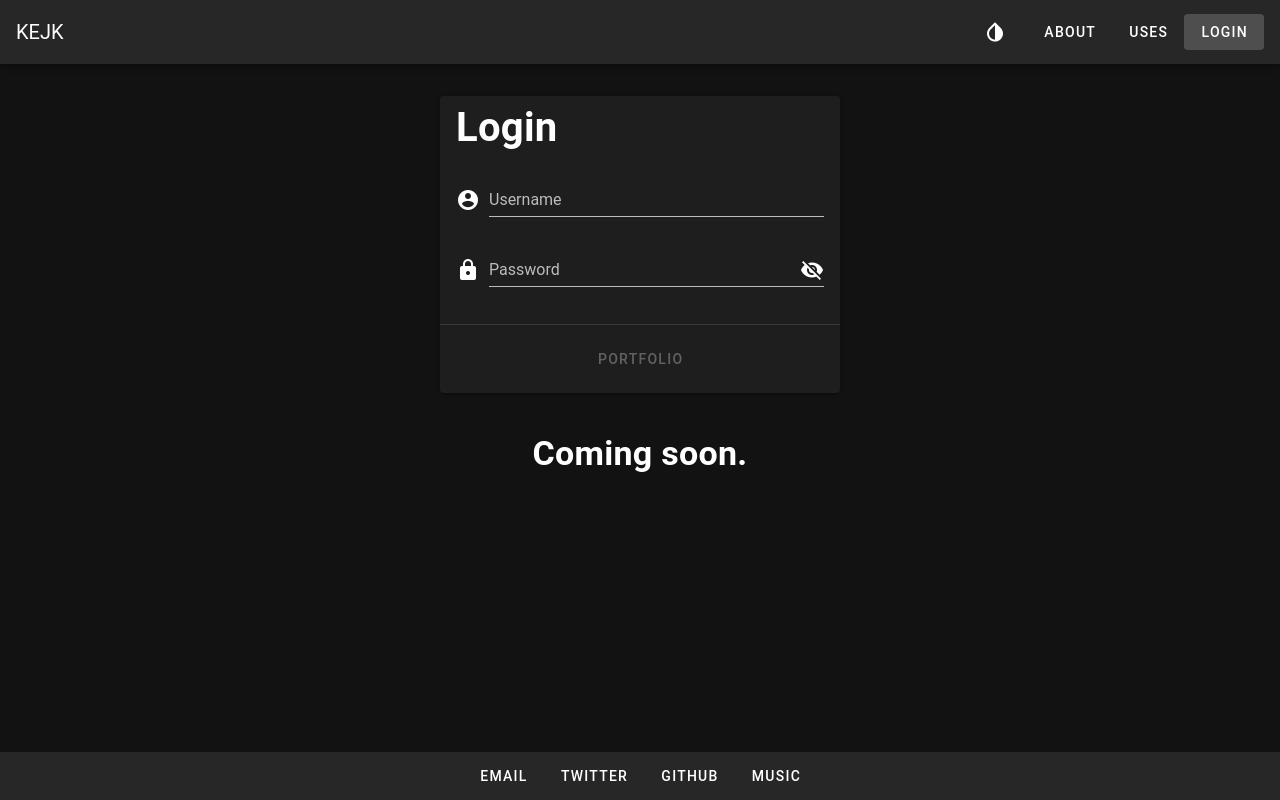
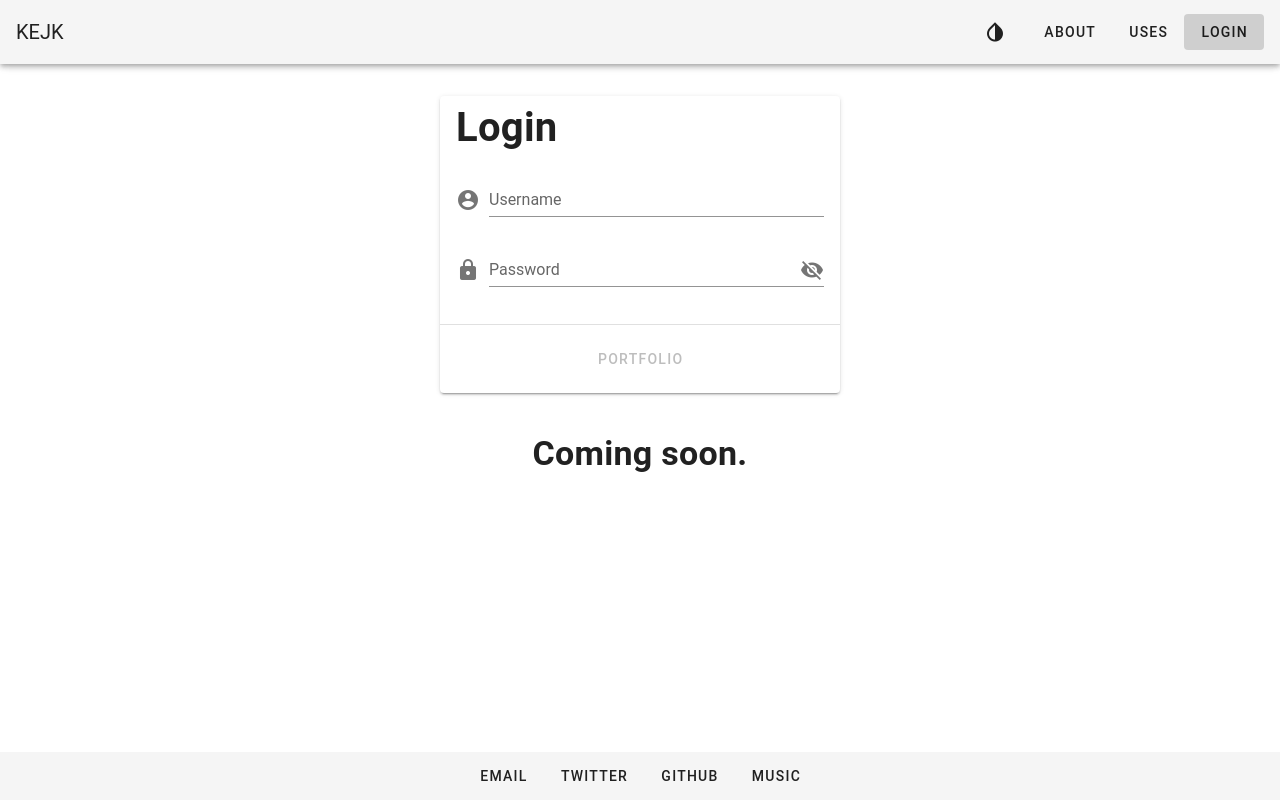
Before and after one commit to kemiljk/kejk_vue_rebuild, a Vue app: page /login in a window 1280 px wide. Built offline with nearby package versions, Linux system fonts and the light colour scheme.

Commit message:
Changed version number

```diff
--- a/package.json
+++ b/package.json
@@ -1,6 +1,6 @@
 {
   "name": "kejk",
-  "version": "0.1.0",
+  "version": "1.0.0",
   "private": true,
   "scripts": {
     "serve": "vue-cli-service serve",
--- a/src/App.vue
+++ b/src/App.vue
@@ -58,16 +58,10 @@ export default {
   methods: {
     toggleTheme() {
       this.$vuetify.theme.dark = !this.$vuetify.theme.dark;
-    },
-    setColorScheme() {
-      const prefersDark = window.matchMedia && window.matchMedia('(prefers-color-scheme: dark)').matches
 
-      if(prefersDark) {
-        this.$vuetify.theme.dark;
-      }
-      else {
-        this.$vuetify.theme.dark = !this.$vuetify.theme.dark;
-      }
+      const prefersDark = window.matchMedia && window.matchMedia('(prefers-color-scheme: dark)').matches;
+
+      if(prefersDark) toggleTheme();
     },
   }
 };
--- a/src/plugins/vuetify.js
+++ b/src/plugins/vuetify.js
@@ -5,6 +5,6 @@ Vue.use(Vuetify);
 
 export default new Vuetify({
   theme: {
-    dark: true
+    dark: false
   }
 });
--- a/src/views/Login.vue
+++ b/src/views/Login.vue
@@ -19,7 +19,6 @@
       <v-divider></v-divider>
       <v-card-actions>
           <v-btn
-          color="teal--text"
           v-for="link in links"
           :key="`${link.label}--portfolio-link`"
           class="my-2 mx-auto"
```
